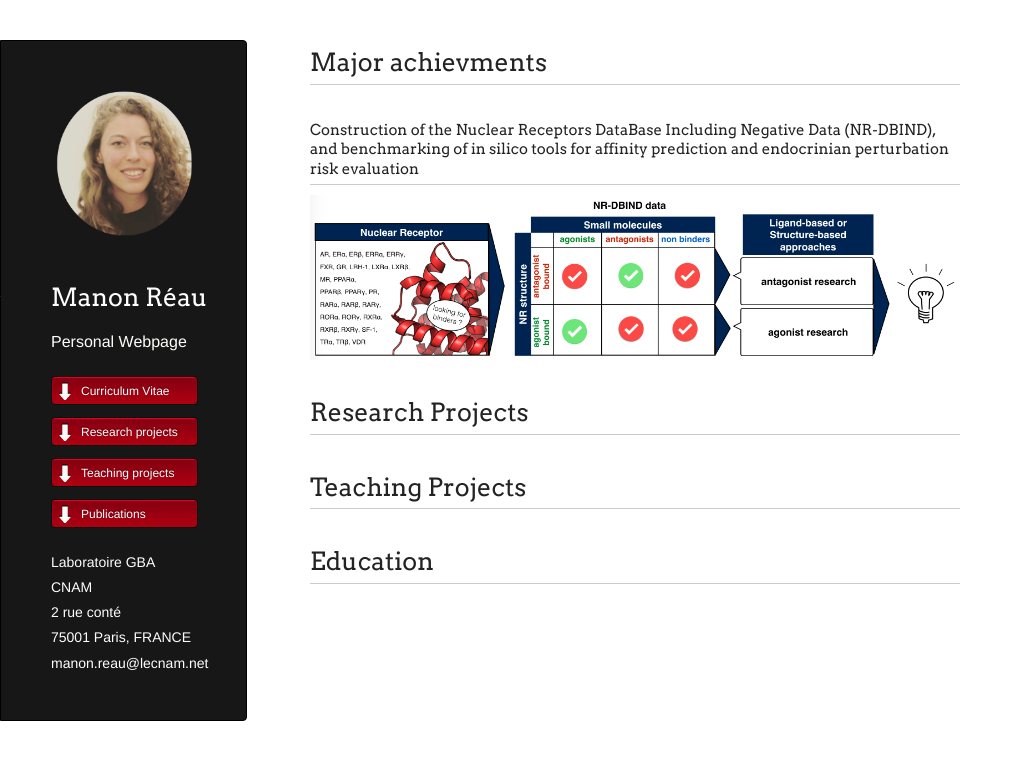
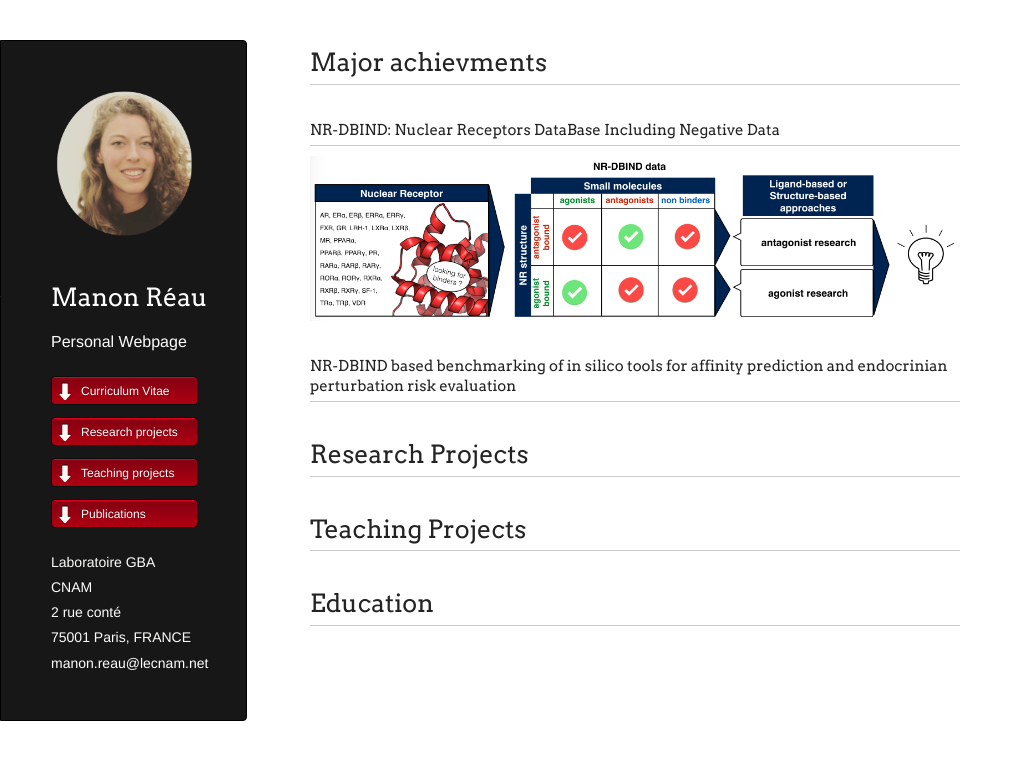
Before and after one commit to ManonR11/manonreau.github.io, a Jekyll site: the page built from index.md, in a window 1280 px wide. Shown: the top 760 px of the page, without its empty margins (0-1023 px from the left). Built offline with Jekyll 4.4.1, drawn with Linux system fonts in a browser that asks for light colours; our own code applies the rules of GitHub Pages for plain Markdown files.

Commit message:
Update index.md

```diff
--- a/index.md
+++ b/index.md
@@ -1,6 +1,7 @@
 # Major achievments
-### Construction of the Nuclear Receptors DataBase Including Negative Data (NR-DBIND), and benchmarking of in silico tools for affinity prediction and endocrinian perturbation risk evaluation
+### NR-DBIND: Nuclear Receptors DataBase Including Negative Data
 ![NR-DBIND TOC](assets/images/TOCgraphic.png "NR-DBIND TOC")
+### NR-DBIND based benchmarking of in silico tools for affinity prediction and endocrinian perturbation risk evaluation
 
 # Research Projects
 
```
